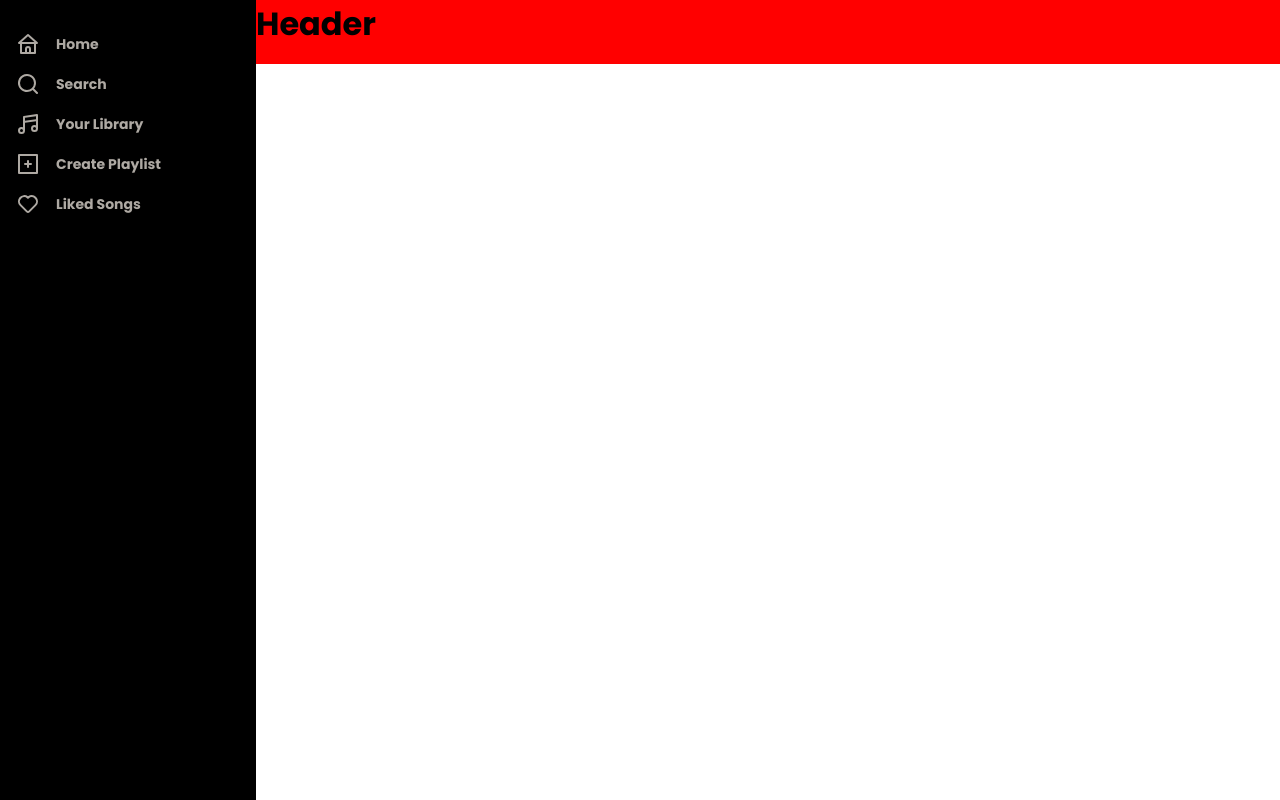
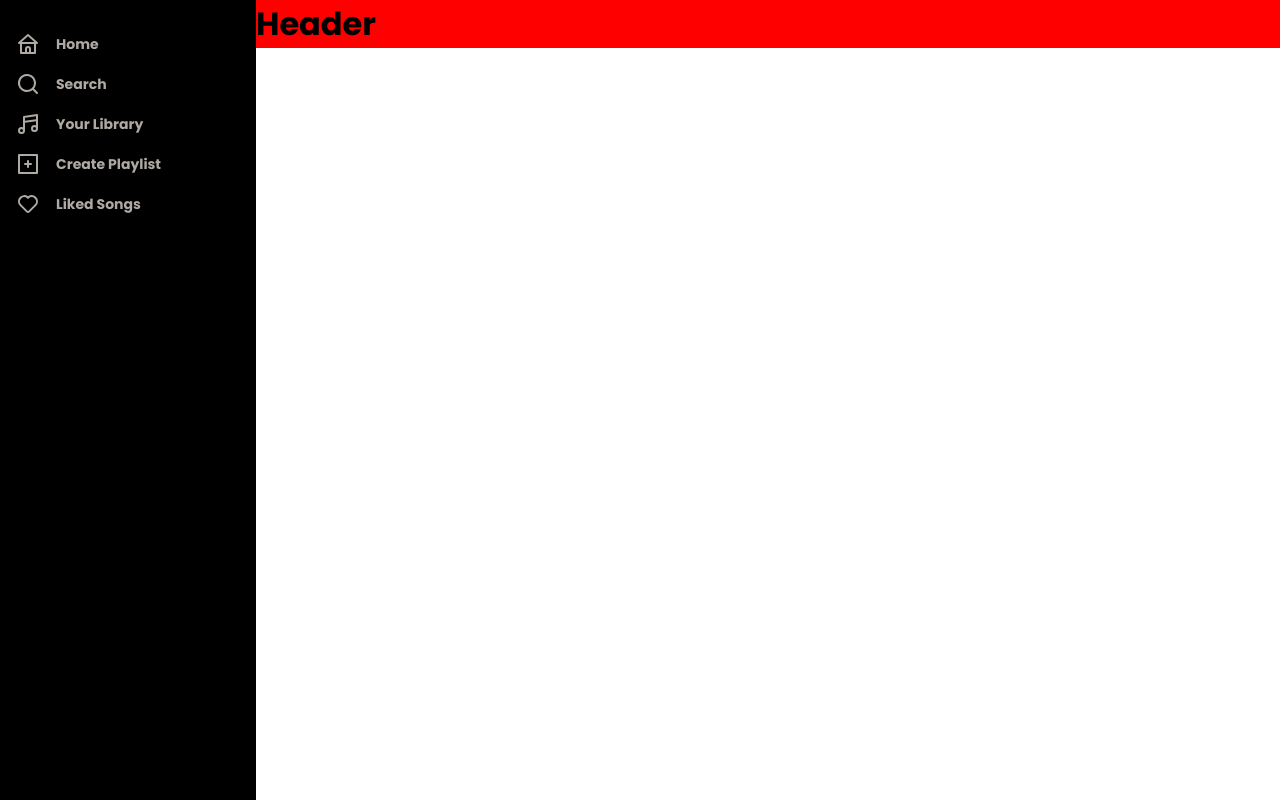
Before and after one commit to ahmadovdev/spotify-clone, a React (Vite) app: page / in a window 1280 px wide. Built offline with nearby package versions, Linux system fonts and the light colour scheme.

Commit message:
flexible

```diff
--- a/src/components/SideBar/style.js
+++ b/src/components/SideBar/style.js
@@ -35,5 +35,4 @@ Menu.Item = styled.div`
   }
 `;
 
-
 export { Container, Wrapper, Menu };
--- a/src/layout/MainLayout.jsx
+++ b/src/layout/MainLayout.jsx
@@ -8,11 +8,13 @@ const MainLayout = () => {
   return (
     <React.Fragment>
       <Wrapper>
-      <SideBar />
-      <Main>
-      <Header />
-      <Outlet/>
-      </Main>
+        <SideBar />
+        <Main.Wrapper>
+          <Main>
+            <Header />
+            <Outlet />
+          </Main>
+        </Main.Wrapper>
       </Wrapper>
     </React.Fragment>
   );
--- a/src/layout/style.js
+++ b/src/layout/style.js
@@ -2,10 +2,15 @@ import styled from "styled-components";
 
 const Wrapper = styled.div`
   display: flex;
+  flex-direction: row;
 `;
 
 const Main = styled.div`
   display: flex;
+  flex-direction: column;
+`;
+
+Main.Wrapper = styled.div`
   flex-basis: 80%;
 `;
 
```
